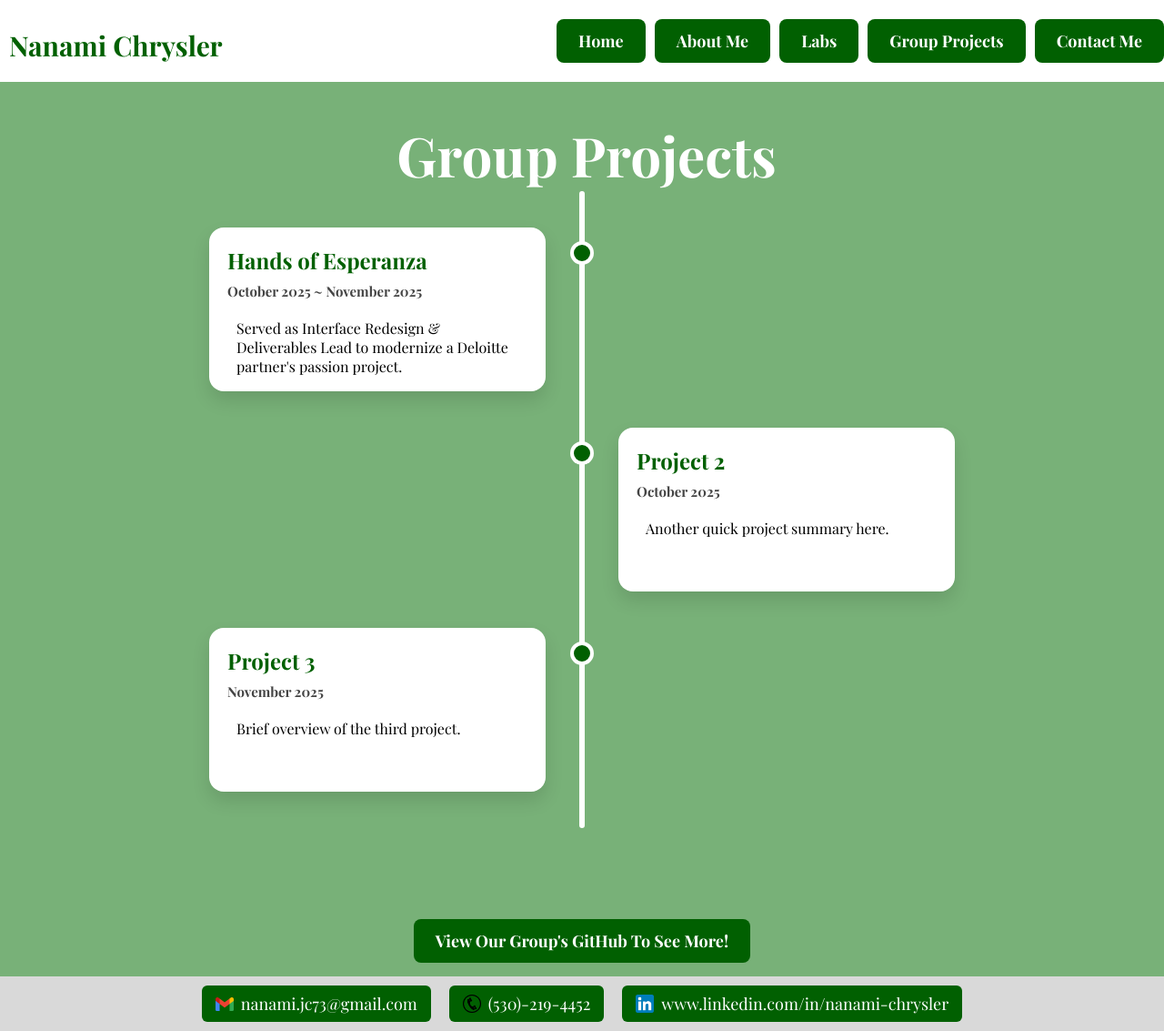
After one commit to nanamichrysler/itws1100-chrysn, a PHP site: page /projects/project.html in a window 1280 px wide. The commit adds this page. Shown: the whole page at 91% size. Run offline with PHP 8.4, Linux system fonts and the light colour scheme.

Commit message:
projects page

```diff
--- a/aboutMe/aboutme.html
+++ b/aboutMe/aboutme.html
@@ -14,11 +14,11 @@
         <a href="../home.php" class="button cta">Home</a>
         <a href="./aboutme.html" class="button cta">About Me</a>
         <a href="../labs/labs.html" class="button cta">Labs</a>
-        <a href="../groupProjects/groupProject.html" class="button cta">Group Projects</a>
+        <a href="../projects/project.html" class="button cta">Group Projects</a>
         <a href="../contactMe/contactme.html" class="button cta">Contact Me</a>
       </div>
     </div>
-    <h2>ABOUT ME</h2>
+    <h2>About Me</h2>
     <p class="paragraph-aboutMe">
       I am a <strong>sophomore</strong> at <strong>Rensselaer Polytechnic Institute</strong>, dualing in
           <strong>Cognitive Science and ITWS</strong> with a minor in <strong>Marketing</strong>.
--- a/contactMe/contactme.html
+++ b/contactMe/contactme.html
@@ -13,7 +13,7 @@
         <a href="../home.php" class="button cta">Home</a>
         <a href="../aboutMe/aboutme.html" class="button cta">About Me</a>
         <a href="../labs/labs.html" class="button cta">Labs</a>
-        <a href="../groupProjects/groupProject.html" class="button cta">Group Projects</a>
+        <a href="../projects/project.html" class="button cta">Group Projects</a>
         <a href="./contactme.html" class="button cta">Contact Me</a>
       </div>
     </div>
--- a/labs/lab01/lab01.html
+++ b/labs/lab01/lab01.html
@@ -13,7 +13,7 @@
         <a href="../../home.php" class="button cta">Home</a>
         <a href="../../aboutMe/aboutme.html" class="button cta">About Me</a>
         <a href="../labs.html" class="button cta">Labs</a>
-        <a href="../../groupProjects/groupProject.html" class="button cta">Group Projects</a>
+        <a href="../../projects/project.html" class="button cta">Group Projects</a>
         <a href="../../contactMe/contactme.html" class="button cta">Contact Me</a>
         <br><br>
       </div>
--- a/labs/lab02/lab02.html
+++ b/labs/lab02/lab02.html
@@ -13,7 +13,7 @@
         <a href="../../home.php" class="button cta">Home</a>
         <a href="../../aboutMe/aboutme.html" class="button cta">About Me</a>
         <a href="../labs.html" class="button cta">Labs</a>
-        <a href="../../groupProjects/groupProject.html" class="button cta">Group Projects</a>
+        <a href="../../projects/project.html" class="button cta">Group Projects</a>
         <a href="../../contactMe/contactme.html" class="button cta">Contact Me</a>
       </div>
     </div>
--- a/labs/lab03/lab03.html
+++ b/labs/lab03/lab03.html
@@ -13,7 +13,7 @@
         <a href="../../home.php" class="button cta">Home</a>
         <a href="../../aboutMe/aboutme.html" class="button cta">About Me</a>
         <a href="../labs.html" class="button cta">Labs</a>
-        <a href="../../groupProjects/groupProject.html" class="button cta">Group Projects</a>
+        <a href="../../projects/project.html" class="button cta">Group Projects</a>
         <a href="../../contactMe/contactme.html" class="button cta">Contact Me</a>
       </div>
     </div>
--- a/labs/lab04/lab04.html
+++ b/labs/lab04/lab04.html
@@ -13,7 +13,7 @@
         <a href="../../home.php" class="button cta">Home</a>
         <a href="../../aboutMe/aboutme.html" class="button cta">About Me</a>
         <a href="../labs.html" class="button cta">Labs</a>
-        <a href="../../groupProjects/groupProject.html" class="button cta">Group Projects</a>
+        <a href="../../projects/groupProject.html" class="button cta">Group Projects</a>
         <a href="../../contactMe/contactme.html" class="button cta">Contact Me</a>
         <br><br>
       </div>
--- a/labs/lab05/lab05.html
+++ b/labs/lab05/lab05.html
@@ -13,7 +13,7 @@
         <a href="../../home.php" class="button cta">Home</a>
         <a href="../../aboutMe/aboutme.html" class="button cta">About Me</a>
         <a href="../labs.html" class="button cta">Labs</a>
-        <a href="../../groupProjects/groupProject.html" class="button cta">Group Projects</a>
+        <a href="../../projects/project.html" class="button cta">Group Projects</a>
         <a href="../../contactMe/contactme.html" class="button cta">Contact Me</a>
       </div>
     </div>
--- a/labs/lab06/lab06.html
+++ b/labs/lab06/lab06.html
@@ -13,7 +13,7 @@
         <a href="../../home.php" class="button">Home</a>
         <a href="../../aboutMe/aboutme.html" class="button">About Me</a>
         <a href="../labs.html" class="button">Labs</a>
-        <a href="../../groupProjects/groupProject.html" class="button">Group Projects</a>
+        <a href="../../projects/project.html" class="button">Group Projects</a>
         <a href="../../contactMe/contactme.html" class="button">Contact Me</a>
         <br><br>
       </div>
--- a/labs/lab07/lab07.html
+++ b/labs/lab07/lab07.html
@@ -13,7 +13,7 @@
         <a href="../../home.php" class="button">Home</a>
         <a href="../../aboutMe/aboutme.html" class="button">About Me</a>
         <a href="../labs.html" class="button">Labs</a>
-        <a href="../../groupProjects/groupProject.html" class="button">Group Projects</a>
+        <a href="../../gprojects/project.html" class="button">Group Projects</a>
         <a href="../../contactMe/contactme.html" class="button">Contact Me</a>
         <br><br>
       </div>
--- a/labs/lab08/lab08.html
+++ b/labs/lab08/lab08.html
@@ -13,7 +13,7 @@
         <a href="../../home.php" class="button">Home</a>
         <a href="../../aboutMe/aboutme.html" class="button">About Me</a>
         <a href="../labs.html" class="button">Labs</a>
-        <a href="../../groupProjects/groupProject.html" class="button">Group Projects</a>
+        <a href="../../projects/gproject.html" class="button">Group Projects</a>
         <a href="../../contactMe/contactme.html" class="button">Contact Me</a>
         <br><br>
       </div>
--- a/labs/lab09/lab09.html
+++ b/labs/lab09/lab09.html
@@ -13,7 +13,7 @@
         <a href="../../home.php" class="button">Home</a>
         <a href="../../aboutMe/aboutme.html" class="button">About Me</a>
         <a href="../labs.html" class="button">Labs</a>
-        <a href="../../groupProjects/groupProject.html" class="button">Group Projects</a>
+        <a href="../../projects/project.html" class="button">Group Projects</a>
         <a href="../../contactMe/contactme.html" class="button">Contact Me</a>
         <br><br>
       </div>
--- a/labs/lab10/lab10.html
+++ b/labs/lab10/lab10.html
@@ -13,7 +13,7 @@
         <a href="../../home.php" class="button">Home</a>
         <a href="../../aboutMe/aboutme.html" class="button">About Me</a>
         <a href="/labs/labs.html" class="button">Labs</a>
-        <a href="../../groupProjects/groupProject.html" class="button">Group Projects</a>
+        <a href="../../projects/project.html" class="button">Group Projects</a>
         <a href="../../contactMe/contactme.html" class="button">Contact Me</a>
         <br><br>
       </div>
--- a/labs/labs.html
+++ b/labs/labs.html
@@ -17,7 +17,7 @@
         <a href="../home.php" class="button cta">Home</a> <!--from .hero .cta class-->
         <a href="../aboutMe/aboutme.html" class="button cta">About Me</a>
         <a href="./labs.html" class="button cta">Labs</a>
-        <a href="../groupProjects/groupProject.html" class="button cta">Group Projects</a>
+        <a href="../projects/project.html" class="button cta">Group Projects</a>
         <a href="../contactMe/contactme.html" class="button cta">Contact Me</a>
       </div>
     </div>
--- /dev/null
+++ b/projects/project.html
@@ -0,0 +1,91 @@
+<html>
+  <head>
+    <title>
+      Nanami Chrysler's ITWS 1100
+    </title>
+    <link rel="stylesheet" href="../resources/mySite.css">
+    <link href="https://fonts.googleapis.com/css2?family=Playfair+Display:wght@400;500;600;700&display=swap" rel="stylesheet">
+  </head>
+  <body>
+    <div class="banner">
+      <a href="../home.php"><h1>Nanami Chrysler</h1></a>
+      <div class="nav-links">
+        <a href="../home.php" class="button cta">Home</a>
+        <a href="../aboutMe/aboutme.html" class="button cta">About Me</a>
+        <a href="../labs/labs.html" class="button cta">Labs</a>
+        <a href="./project.html" class="button cta">Group Projects</a>
+        <a href="../contactMe/contactme.html" class="button cta">Contact Me</a>
+      </div>
+    </div>
+
+    <div class="timeline-section">
+  <h2>Group Projects</h2>
+
+  <div class="timeline">
+    <!--Project 1-->
+    <div class="timeline-item left">
+      <div class="timeline-content">
+        <h3>Hands of Esperanza</h3>
+        <span class="timeline-date">October 2025 ~ November 2025</span>
+        <p class="short-desc">
+          Served as Interface Redesign & Deliverables Lead to modernize a Deloitte partner's passion project.
+        </p>
+        <p class="full-desc">
+          This project focused on improving donor engagement through refined messaging, improving donation path,
+          and enhancing visual hiearchy. I conducted benchmarking & comparative analysis against top nonprofit
+          websites to identify best practices in storytelling, impact visualization, and donation conversion.
+          Applying key UX design principles and findings found through market research, I produced a
+          comprehensive deliverables report including interface redesign, marketing outreach strategies,
+          and long-term growth recommendations.
+        </p>
+      </div>
+    </div>
+    <!--Project 2-->
+    <div class="timeline-item right">
+      <div class="timeline-content">
+        <h3>Project 2</h3>
+        <span class="timeline-date">October 2025</span>
+        <p class="short-desc">Another quick project summary here.</p>
+        <p class="full-desc">
+          In this project, we improved the design and functionality of our site.
+          We added styling, organized content more clearly, and practiced teamwork
+          by dividing tasks across multiple pages and features.
+        </p>
+      </div>
+    </div>
+
+    <div class="timeline-item left">
+      <div class="timeline-content">
+        <h3>Project 3</h3>
+        <span class="timeline-date">November 2025</span>
+        <p class="short-desc">Brief overview of the third project.</p>
+        <p class="full-desc">
+          This project emphasized problem-solving and iteration. We tested layout
+          ideas, improved visual consistency, and refined the user experience so
+          the website felt more polished and complete.
+        </p>
+      </div>
+    </div>
+
+  </div>
+</div>
+
+    <div class="center-block">
+      <a href="https://github.com/RPI-ITWS/intro_team14_F25" class="button cta">View Our Group's GitHub To See More!</a>
+    </div>
+    <div class="contact-icons">
+      <a href="mailto:nanami.jc73@gmail.com">
+        <img src="../resources/images/gmail icon.png" alt="Gmail" class="img-gmail">
+        nanami.jc73@gmail.com
+      </a>
+      <a href="tel:+15302194452">
+        <img src="../resources/images/phone logo.png" alt="Phone" class="img-gmail">
+        (530)-219-4452
+      </a>
+      <a href="https://www.linkedin.com/in/nanami-chrysler" target="_blank">
+        <img src="../resources/images/linkedin icon.webp" alt="LinkedIn" class="img-linkedIn">
+        www.linkedin.com/in/nanami-chrysler
+      </a>
+    </div>
+  </body>
+</html>
--- a/resources/mySite.css
+++ b/resources/mySite.css
@@ -453,3 +453,137 @@ pubDate {
 .commentAccepted h4{
   color: black;
 }
+
+.timeline-section {
+  width: 85%;
+  margin: 40px auto 100px auto;
+}
+
+.timeline {
+  position: relative;
+  max-width: 900px;
+  margin: 0 auto;
+  padding: 20px 0;
+}
+
+.timeline::before {
+  content: "";
+  position: absolute;
+  width: 6px;
+  background-color: white;
+  top: 0;
+  bottom: 0;
+  left: 50%;
+  transform: translateX(-50%);
+  border-radius: 10px;
+}
+
+.timeline-item {
+  position: relative;
+  width: 50%;
+  padding: 20px 40px;
+  box-sizing: border-box;
+}
+
+.timeline-item.left {
+  left: 0;
+}
+
+.timeline-item.right {
+  left: 50%;
+}
+
+.timeline-item::before {
+  content: "";
+  position: absolute;
+  top: 35px;
+  width: 18px;
+  height: 18px;
+  background-color: rgb(1, 96, 1);
+  border: 4px solid white;
+  border-radius: 50%;
+  z-index: 2;
+}
+
+.timeline-item.left::before {
+  right: -13px;
+}
+
+.timeline-item.right::before {
+  left: -13px;
+}
+
+.timeline-content {
+  background: white;
+  padding: 20px;
+  border-radius: 16px;
+  box-shadow: 0 10px 20px rgba(0,0,0,0.12);
+  transition: transform 0.35s ease, box-shadow 0.35s ease, max-height 0.35s ease;
+  overflow: hidden;
+  max-height: 140px;
+  cursor: pointer;
+}
+
+.timeline-content:hover {
+  transform: scale(1.06);
+  box-shadow: 0 18px 30px rgba(0,0,0,0.2);
+  max-height: 320px;
+  z-index: 5;
+  position: relative;
+}
+
+.timeline-content h3 {
+  margin: 0 0 8px 0;
+  color: rgb(1, 96, 1);
+  font-size: 24px;
+}
+
+.timeline-date {
+  display: block;
+  font-size: 15px;
+  font-weight: bold;
+  margin-bottom: 10px;
+  color: #444;
+}
+
+.short-desc {
+  margin: 0;
+  font-size: 16px;
+}
+
+.full-desc {
+  opacity: 0;
+  max-height: 0;
+  margin-top: 10px;
+  transition: opacity 0.3s ease, max-height 0.3s ease;
+}
+
+.timeline-content:hover .full-desc {
+  opacity: 1;
+  max-height: 200px;
+}
+
+@media screen and (max-width: 768px) {
+  .timeline::before {
+    left: 25px;
+  }
+
+  .timeline-item {
+    width: 100%;
+    padding-left: 60px;
+    padding-right: 20px;
+  }
+
+  .timeline-item.right,
+  .timeline-item.left {
+    left: 0;
+  }
+
+  .timeline-item::before {
+    left: 16px;
+  }
+
+  .timeline-item.left::before {
+    right: auto;
+  }
+}
```
Also changed, not shown: groupProjects/groupProject.html (deleted, +0 -47 lines), labs/lab02/chrysn-Nanami Chrysler-resume.html (+14 -14 lines).
